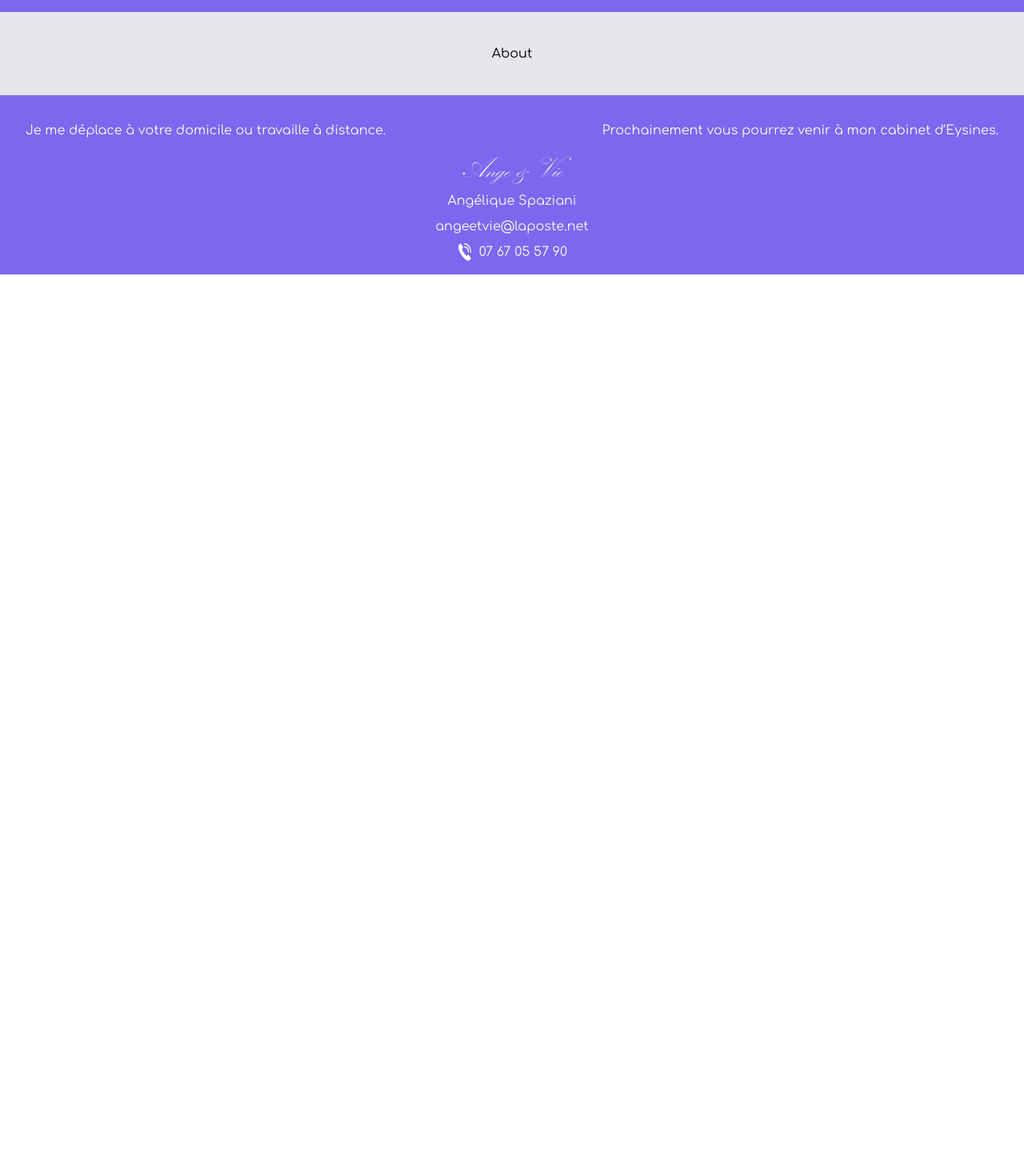
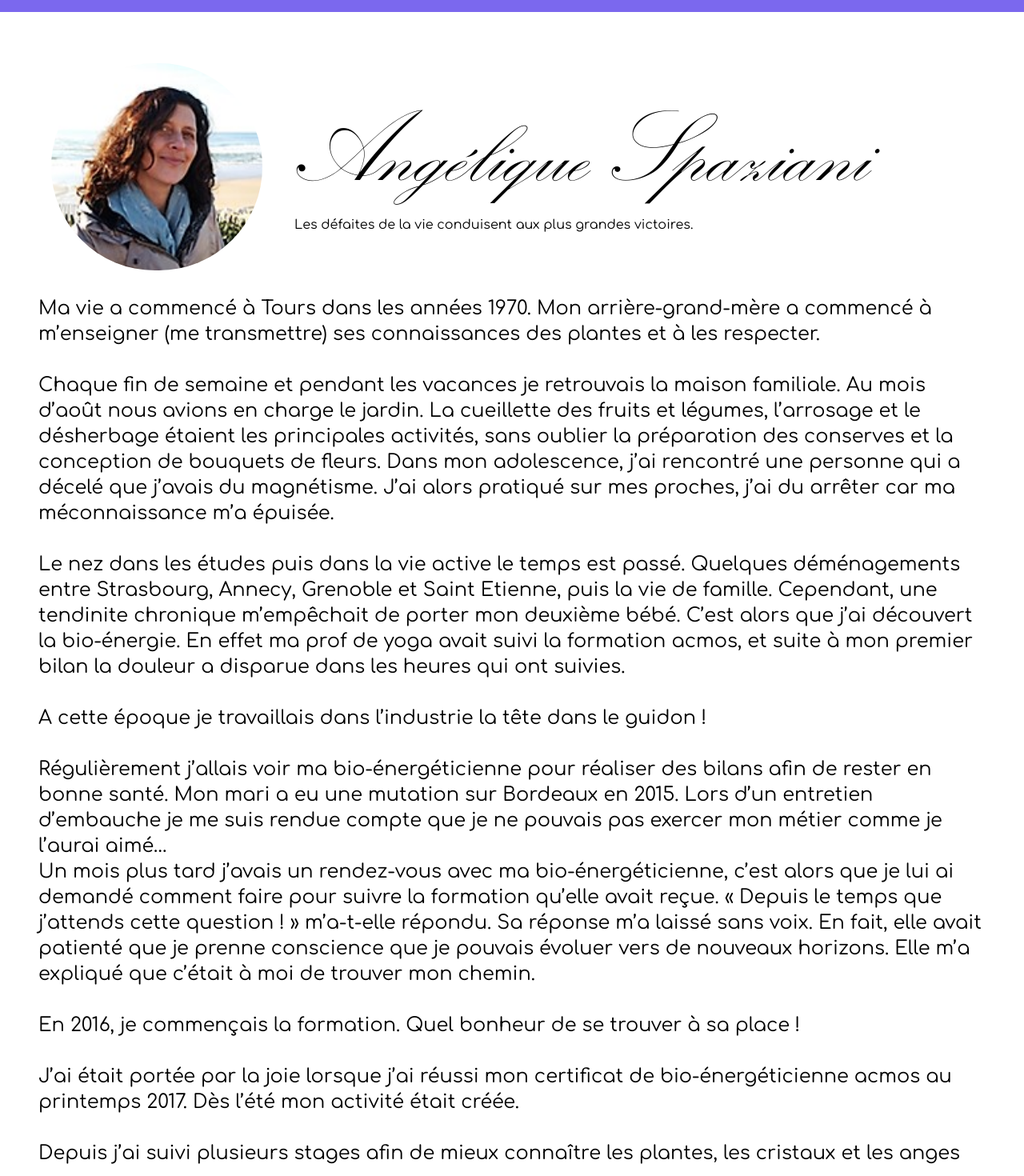
Before and after one commit to PaulGub/angevie-next, a Next.js app: page /about in a window 1280 px wide. Shown: the part 60-1530 px from the top of the page at 80% size. Before the commit the page ends 800 px from the top, so only its background shows below. Built offline with nearby package versions, Linux system fonts and the light colour scheme.

Commit message:
aboutPage v1

```diff
--- a/pages/about.tsx
+++ b/pages/about.tsx
@@ -1,12 +1,66 @@
 import type { NextPage } from 'next'
 import Layout from "../components/Layout"
+import Image from 'next/image'
+import angelique from '../images/angelique.jpg'
 
 const Home: NextPage = () => {
 	return (
 		<Layout>
-			<div className="flex justify-center py-10 bg-gray-200">
-				About
+			<div className="p-12">
+				<div className="flex pb-4">
+
+					<div className="basis-1/4 p-4">
+						<Image className="rounded-full" src={angelique} width="1000" height="668" alt="image de personnes" />
+					</div>
+
+					<div className="basis-3/4 flex flex-col justify-center p-6">
+						<h1 className="font-fancy text-9xl pb-4">Angélique Spaziani</h1>
+						<p>Les défaites de la vie conduisent aux plus grandes victoires.</p>
+					</div>
+				</div>
+
+				<div className="text-2xl">
+					<p>
+						Ma vie a commencé à Tours dans les années 1970. Mon arrière-grand-mère a commencé à m’enseigner (me transmettre) ses connaissances des plantes et à les respecter.
+					</p>
+					<br></br>
+					<p>
+						Chaque fin de semaine et pendant les vacances je retrouvais la maison familiale. Au mois d’août nous avions en charge le jardin. La cueillette des fruits et légumes, l’arrosage et le désherbage étaient les principales activités, sans oublier la préparation des conserves et la conception de bouquets de fleurs.
+						Dans mon adolescence, j’ai rencontré une personne qui a décelé que j’avais du magnétisme. J’ai alors pratiqué sur mes proches, j’ai du arrêter car ma méconnaissance m’a épuisée.
+					</p>
+					<br></br>
+					<p>
+						Le nez dans les études puis dans la vie active le temps est passé. Quelques déménagements entre Strasbourg, Annecy, Grenoble et Saint Etienne, puis la  vie  de famille. Cependant, une tendinite chronique m’empêchait de porter mon deuxième bébé. C’est alors que j’ai découvert la bio-énergie. En effet ma prof de yoga avait suivi la formation acmos, et suite à mon premier bilan la douleur a disparue dans les heures qui ont suivies.
+					</p>
+					<br></br>
+					<p>
+						A cette époque je travaillais dans l’industrie la tête dans le guidon !
+					</p>
+					<br></br>
+					<p>
+						Régulièrement j’allais voir ma bio-énergéticienne pour réaliser des bilans afin de rester en bonne santé.
+						Mon mari a eu une mutation sur Bordeaux en 2015. Lors d’un entretien d’embauche je me suis rendue compte que je ne pouvais pas exercer mon métier comme je l’aurai aimé…
+					</p>
+					<p>
+						Un mois plus tard j’avais un rendez-vous avec ma bio-énergéticienne, c’est alors que je lui ai demandé comment faire pour suivre la formation qu’elle avait reçue. « Depuis le temps que j’attends cette question ! » m’a-t-elle répondu. Sa réponse m’a laissé sans voix. En fait, elle avait patienté que je prenne conscience que je pouvais évoluer vers de nouveaux horizons. Elle m’a expliqué que c’était à moi de trouver mon chemin.
+					</p>
+					<br></br>
+					<p>
+						En 2016, je commençais la formation. Quel bonheur de se trouver à sa place !
+					</p>
+					<br></br>
+					<p>
+						J’ai était portée par la joie lorsque j’ai réussi mon certificat de bio-énergéticienne acmos au printemps 2017. Dès l’été mon activité était créée.
+					</p>
+					<br></br>
+					<p>
+						Depuis j’ai suivi plusieurs stages afin de mieux connaître les plantes, les cristaux et les anges
+					</p>
+				</div>
+
 			</div>
+
+
 		</Layout>
 	)
 }
```
Also changed, not shown: images/angelique.jpg (added).
